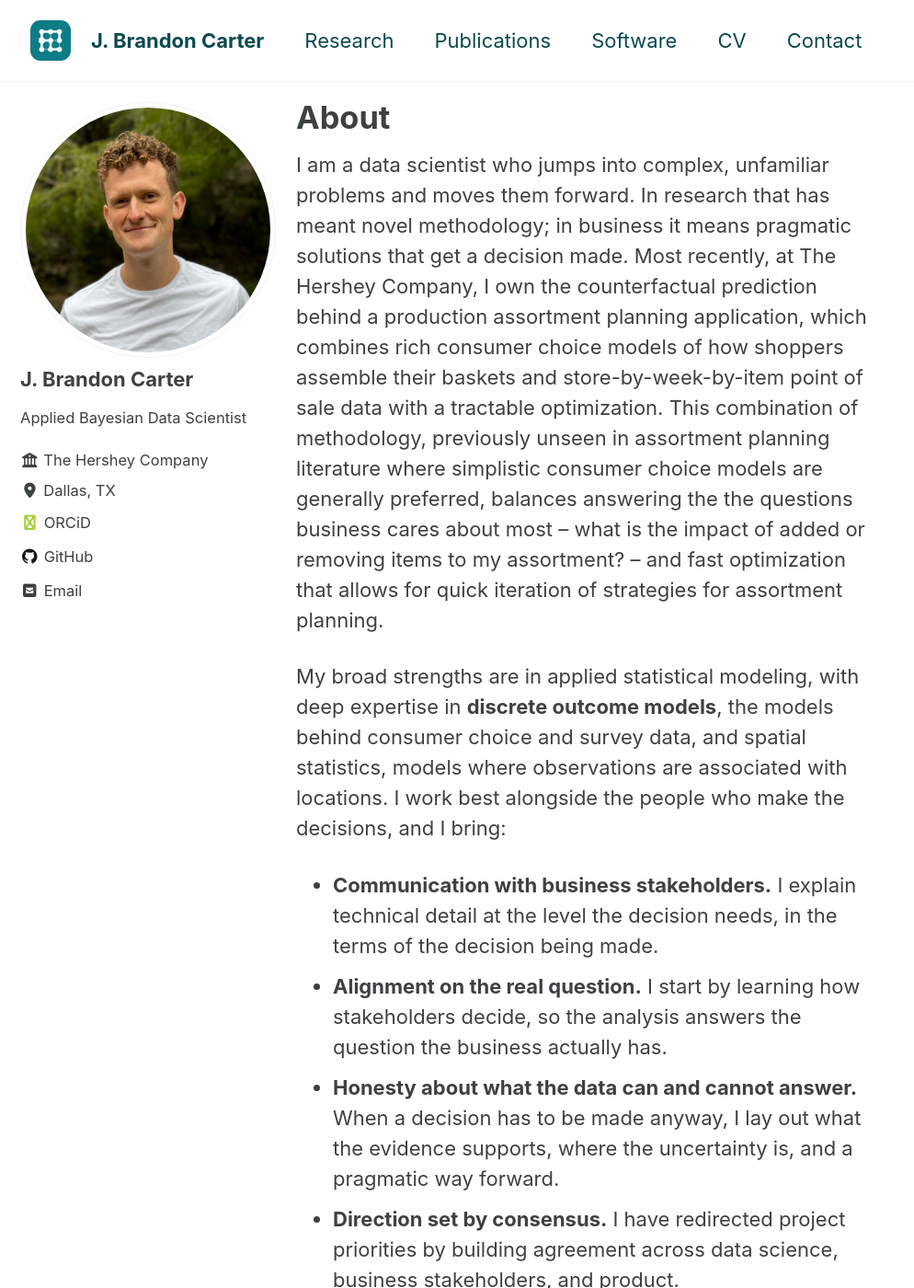
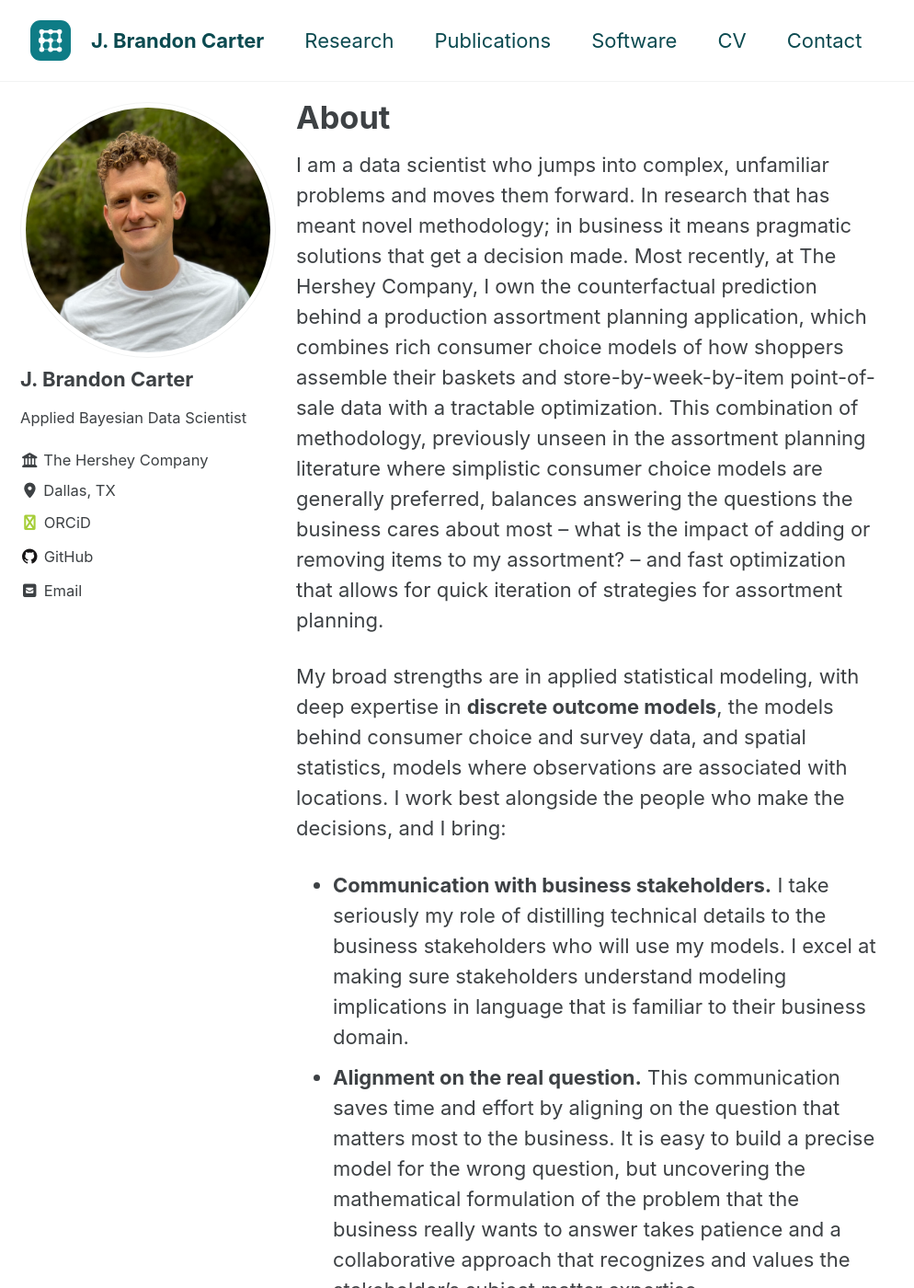
Before and after one commit to jbcart/jbcart.github.io, a Jekyll site: the page built from _pages/home.md, in a window 1280 px wide and 1400 px high. Shown: the whole window at 92% size, without its empty margins (0-994 px from the left). Built offline with Jekyll 4.4.1, drawn with Linux system fonts in a browser that asks for light colours; cached includes are drawn as plain includes; some of the changed text lies outside the part shown.

Commit message:
Fix typos and grammar on homepage
Co-Authored-By: Claude Opus 5.5 <noreply@anthropic.com>

```diff
--- a/_pages/home.md
+++ b/_pages/home.md
@@ -8,11 +8,11 @@ them forward. In research that has meant novel methodology; in business it
 means pragmatic solutions that get a decision made. Most recently, at The
 Hershey Company, I own the counterfactual prediction behind a production
 assortment planning application, which combines rich consumer choice models of
-how shoppers assemble their baskets and store-by-week-by-item point of sale
+how shoppers assemble their baskets and store-by-week-by-item point-of-sale
 data with a tractable optimization. This combination of methodology, previously
-unseen in assortment planning literature where simplistic consumer choice
-models are generally preferred, balances answering the the questions business
-cares about most -- what is the impact of added or removing items to my
+unseen in the assortment planning literature where simplistic consumer choice
+models are generally preferred, balances answering the questions the business
+cares about most -- what is the impact of adding or removing items to my
 assortment? -- and fast optimization that allows for quick iteration of
 strategies for assortment planning.
 
@@ -22,15 +22,27 @@ and spatial statistics, models where observations are associated with
 locations. I work best alongside the people who make the decisions, and I
 bring:
 
-- **Communication with business stakeholders.** I explain technical detail at
-  the level the decision needs, in the terms of the decision being made.
-- **Alignment on the real question.** I start by learning how stakeholders
-  decide, so the analysis answers the question the business actually has.
-- **Honesty about what the data can and cannot answer.** When a decision has to
-  be made anyway, I lay out what the evidence supports, where the uncertainty
-  is, and a pragmatic way forward.
-- **Direction set by consensus.** I have redirected project priorities by
-  building agreement across data science, business stakeholders, and product.
+- **Communication with business stakeholders.** I take seriously my role of
+  distilling technical details to the business stakeholders who will use my
+models. I excel at making sure stakeholders understand modeling implications
+in language that is familiar to their business domain.
+- **Alignment on the real question.** This communication saves time and effort
+  by aligning on the question that matters most to the business. It is easy to
+build a precise model for the wrong question, but uncovering the mathematical
+formulation of the problem that the business really wants to answer takes patience
+and a collaborative approach that recognizes and values the stakeholder's
+subject matter expertise.
+- **Honesty about what the data can and cannot answer.** Once the question has
+  been aligned on, I continue to build trust in my solutions by being honest
+about to what degree we can answer the primary question. I can direct data
+engineering work to build views of data that answer the business problem,
+and engage stakeholders in the entire model development cycle so they understand
+what the evidence supports, where uncertainty lies, and the pragmatic path
+forward.
+- **Direction set by consensus.** All of the above skills enable me to
+  redirect project priorities toward the most valuable and pragmatic
+solutions by building agreement across data science, business stakeholders, and
+product.
 
 I completed my Ph.D. in Statistics and Data Sciences at the University of
 Texas at Austin and held an NSF Mathematical Sciences Postdoctoral Research
```
